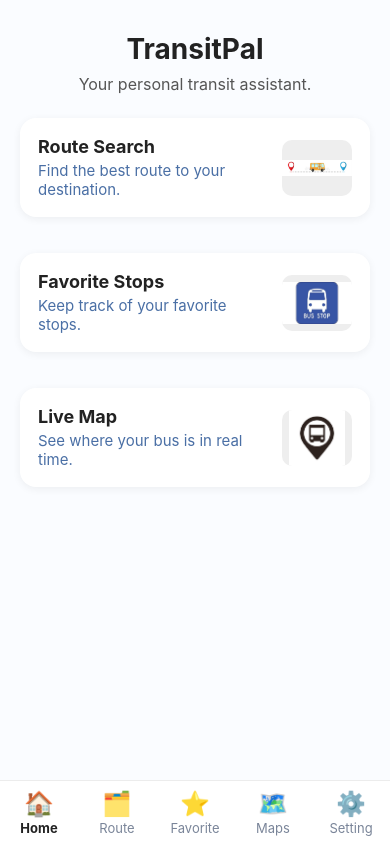
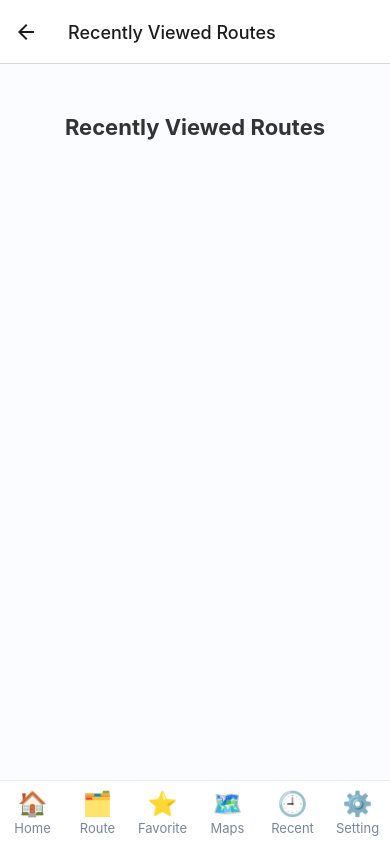
Before and after one commit to haidang2001/CapstoneProjectGroup6, a React Native app: screen /RecentStops in a window 390 px wide. Built offline with nearby package versions, Linux system fonts and the light colour scheme.

Commit message:
Added Recently Viewed Stops feature (Sprint 4) ✅ closes #11
- Tracked recently viewed stops using AsyncStorage
- Created RecentlyViewedScreen to list them
- Updated BottomNav with "Recent" tab
- Tapping a recent stop navigates to RouteMapScreen

```diff
--- a/App.js
+++ b/App.js
@@ -7,22 +7,21 @@ import FavoriteStopsScreen from './screens/FavoriteStopsScreen';
 import SettingsScreen from './screens/SettingsScreen';
 import FeedbackScreen from './screens/FeedbackScreen';
 import SplashScreenComponent from './screens/SplashScreen';
+import RouteMapScreen from './screens/RouteMapScreen';
+import RecentlyViewedStopsScreen from './screens/RecentlyViewedStopsScreen'; // ✅ NEW IMPORT
 import * as SplashScreen from 'expo-splash-screen';
 import React, { useState, useEffect } from 'react';
-import { StyleSheet, View, ActivityIndicator } from 'react-native';
-import RouteMapScreen from './screens/RouteMapScreen';
+import { StyleSheet, View } from 'react-native';
 
 const Stack = createStackNavigator();
-// Prevent native splash screen from auto-hiding
-// SplashScreen.preventAutoHideAsync();
+
 export default function App() {
   const [appIsReady, setAppIsReady] = useState(false);
 
   useEffect(() => {
     async function prepare() {
       try {
-        // Pre-load any resources (fonts, API calls, etc.)
-        await new Promise(resolve => setTimeout(resolve, 1000)); // Simulate loading
+        await new Promise(resolve => setTimeout(resolve, 1000));
       } catch (e) {
         console.warn(e);
       } finally {
@@ -41,6 +40,7 @@ export default function App() {
       </View>
     );
   }
+
   return (
     <NavigationContainer>
       <Stack.Navigator initialRouteName="Home">
@@ -79,6 +79,11 @@ export default function App() {
           component={FeedbackScreen}
           options={{ title: 'Feedback' }}
         />
+        <Stack.Screen
+          name="RecentStops"
+          component={RecentlyViewedStopsScreen}
+          options={{ title: 'Recently Viewed Routes' }} // ✅ NEW SCREEN
+        />
       </Stack.Navigator>
     </NavigationContainer>
   );
--- a/components/BottomNav.js
+++ b/components/BottomNav.js
@@ -6,6 +6,7 @@ const navItems = [
   { label: 'Route', icon: '🗂️', route: 'Route' },
   { label: 'Favorite', icon: '⭐', route: 'FavoriteStops' },
   { label: 'Maps', icon: '🗺️', route: 'LiveBusMap' },
+  { label: 'Recent', icon: '🕘', route: 'RecentStops' }, // ✅ Added
   { label: 'Setting', icon: '⚙️', route: 'Settings' },
 ];
 
--- a/package.json
+++ b/package.json
@@ -10,7 +10,7 @@
   },
   "dependencies": {
     "@expo/config-plugins": "~10.1.1",
-    "@react-native-async-storage/async-storage": "2.1.2",
+    "@react-native-async-storage/async-storage": "^2.1.2",
     "@react-navigation/native": "6.0.6",
     "@react-navigation/stack": "6.0.11",
     "axios": "^1.10.0",
--- /dev/null
+++ b/screens/RecentlyViewedStopsScreen.js
@@ -0,0 +1,84 @@
+import React, { useEffect, useState } from 'react';
+import { View, Text, FlatList, StyleSheet, TouchableOpacity } from 'react-native';
+import { getRecentStops } from '../services/recentStops';
+import BottomNav from '../components/BottomNav';
+
+export default function RecentlyViewedStopsScreen({ navigation }) {
+  const [recentStops, setRecentStops] = useState([]);
+
+  useEffect(() => {
+    const fetchData = async () => {
+      const data = await getRecentStops();
+      setRecentStops(data);
+    };
+
+    const unsubscribe = navigation.addListener('focus', fetchData);
+    return unsubscribe;
+  }, [navigation]);
+
+  const renderItem = ({ item }) => (
+    <TouchableOpacity
+      style={styles.item}
+      onPress={() => navigation.navigate('RouteMap', { routeId: item.id })}
+    >
+      <View style={[styles.circle, { backgroundColor: `#${item.color}` }]}>
+        <Text style={styles.circleText}>{parseInt(item.id, 10)}</Text>
+      </View>
+      <Text style={styles.name}>{item.longName}</Text>
+    </TouchableOpacity>
+  );
+
+  return (
+    <View style={styles.container}>
+      <Text style={styles.title}>Recently Viewed Routes</Text>
+      <FlatList
+        data={recentStops}
+        keyExtractor={(item) => item.id}
+        renderItem={renderItem}
+        contentContainerStyle={styles.list}
+      />
+      <BottomNav navigation={navigation} current="Recent" />
+    </View>
+  );
+}
+
+const styles = StyleSheet.create({
+  container: { flex: 1, backgroundColor: '#fafcff' },
+  title: {
+    fontSize: 22,
+    fontWeight: 'bold',
+    marginTop: 50,
+    marginBottom: 12,
+    textAlign: 'center',
+    color: '#333',
+  },
+  list: { paddingBottom: 80 },
+  item: {
+    flexDirection: 'row',
+    alignItems: 'center',
+    margin: 12,
+    backgroundColor: '#fff',
+    padding: 14,
+    borderRadius: 10,
+    elevation: 1,
+  },
+  circle: {
+    width: 44,
+    height: 44,
+    borderRadius: 22,
+    backgroundColor: '#ccc',
+    justifyContent: 'center',
+    alignItems: 'center',
+    marginRight: 16,
+  },
+  circleText: {
+    color: '#fff',
+    fontWeight: 'bold',
+    fontSize: 18,
+  },
+  name: {
+    fontSize: 16,
+    fontWeight: '600',
+    color: '#222',
+  },
+});
--- a/screens/RouteScreen.js
+++ b/screens/RouteScreen.js
@@ -1,6 +1,7 @@
 import React, { useState } from 'react';
 import { View, Text, StyleSheet, TextInput, FlatList, TouchableOpacity } from 'react-native';
 import BottomNav from '../components/BottomNav';
+import { addToRecentStops } from '../services/recentStops'; // ✅ Import added
 
 const routes = require('../assets/routes.json');
 
@@ -13,7 +14,13 @@ export default function RouteScreen({ navigation }) {
   );
 
   const renderItem = ({ item }) => (
-    <TouchableOpacity style={styles.routeItem} onPress={() => navigation.navigate('RouteMap', { routeId: item.id })}>
+    <TouchableOpacity
+      style={styles.routeItem}
+      onPress={() => {
+        addToRecentStops(item); // ✅ Save to recent
+        navigation.navigate('RouteMap', { routeId: item.id });
+      }}
+    >
       <View style={[styles.circle, { backgroundColor: `#${item.color}` }]}>
         <Text style={styles.circleText}>{parseInt(item.id, 10)}</Text>
       </View>
--- /dev/null
+++ b/services/recentStops.js
@@ -0,0 +1,30 @@
+// services/recentStops.js
+import AsyncStorage from '@react-native-async-storage/async-storage';
+
+const STORAGE_KEY = 'recentStops';
+
+export const addToRecentStops = async (route) => {
+  try {
+    const json = await AsyncStorage.getItem(STORAGE_KEY);
+    let recent = json ? JSON.parse(json) : [];
+
+    // Remove duplicate if exists
+    recent = recent.filter(item => item.id !== route.id);
+    recent.unshift(route); // Add to top
+    if (recent.length > 10) recent.pop(); // Limit to 10
+
+    await AsyncStorage.setItem(STORAGE_KEY, JSON.stringify(recent));
+  } catch (e) {
+    console.error('Error saving recent stop:', e);
+  }
+};
+
+export const getRecentStops = async () => {
+  try {
+    const json = await AsyncStorage.getItem(STORAGE_KEY);
+    return json ? JSON.parse(json) : [];
+  } catch (e) {
+    console.error('Error reading recent stops:', e);
+    return [];
+  }
+};
```
Also changed, not shown: 1 other file (tests, documents, lock files or other folders).
